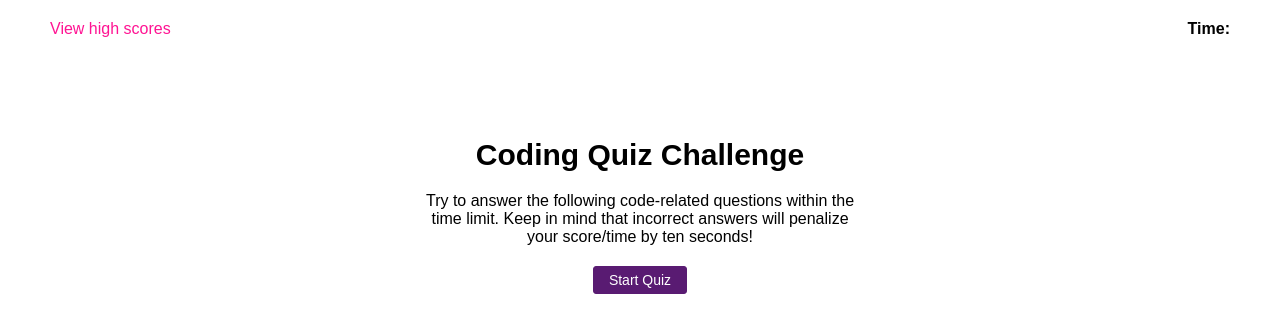
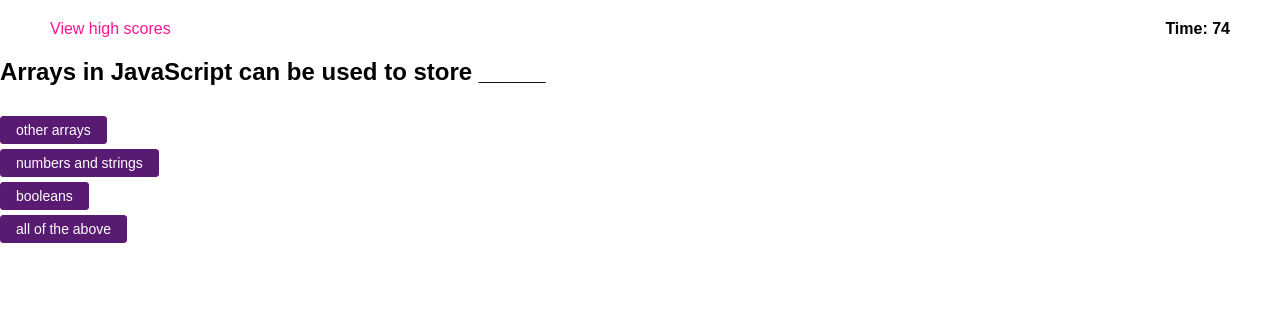
Before and after one commit to alyssawinn/timed-code-quiz, a plain HTML site: page index.html in a window 1280 px wide. Both pictures are taken after a click on the button "Start Quiz". Drawn offline with Linux system fonts and the light colour scheme.

Commit message:
add timer and first question

```diff
--- a/assets/css/styles.css
+++ b/assets/css/styles.css
@@ -38,38 +38,40 @@ header p {
 
 /* HEADER STYLES END */
 
-/* SECTION STYLES START */
-section {
-    margin: 100px;
+/* INTRO STYLES START */
+#intro {
     text-align: center;
+    margin: 50px 30%;
 }
 
-section h1 {
+#intro h1 {
     font-size: 30px;
     margin-bottom: 20px;
 }
 
-section p {
+#intro p {
     margin-bottom: 20px;
-    padding: 0 30%;
 }
 
-/* SECTION STYLES END */
+/* INTRO STYLES END */
 
-/* MEDIA QUERIES START */
-@media screen and (max-width: 1024px) {
-    section p {
-        padding: 0 15%;
-    }
+/* QUESTIONS STYLES START */
+#questions {
+    margin: 0 auto;
+    width: 100%;
 }
 
-@media screen and (max-width: 700px) {
-    section {
-        margin: 100px 20px;
-    }
+.question-text {
+    margin-bottom: 30px;
+}
 
-    section p {
-        padding: 0 0;
-    }
+.answer-option {
+    display: block;
+    margin: 5px 0;
 }
-/* MEDIA QUERIES END */
+
+.answer-option:focus {
+    border: 1px solid rgb(136, 103, 150);
+}
+
+/* QUESTION STYLES END */
--- a/assets/js/script.js
+++ b/assets/js/script.js
@@ -0,0 +1,82 @@
+var startBtn = document.getElementById('start-btn');
+var timerEl = document.getElementById('countdown-timer');
+var introEl = document.getElementById('intro');
+var questionsEl = document.getElementById('questions');
+var questionContainer = document.createElement("div");
+questionContainer.className = "question-container";
+var timeLeft = 75;
+
+var questions = [
+    {q: "Commonly used data types do not include:", a1: "booleans", a2: "strings", a3: "numbers", a4: "alerts"},
+    {q: "The condition in an if/else statement is enclosed with _____", a1: "curly brackets", a2: "square brackets", a3: "quotes", a4: "parenthesis"},
+    {q: "Arrays in JavaScript can be used to store _____", a1: "other arrays", a2: "numbers and strings", a3: "booleans", a4: "all of the above"}
+];
+
+var player = {
+    name: "",
+    score: 0,
+    reset: function () {
+        this.name = "";
+        this.score = 0;
+    }
+}
+
+function countdown() {
+
+    setInterval(function() {
+        //start timer
+        if (timeLeft > 0) {
+            timerEl.textContent = timeLeft;
+            timeLeft--;
+        }
+
+    }, 1000);
+
+    introEl.style.display = 'none';
+    var questionText = document.createElement("h2");
+    questionText.className = "question-text";
+    var option1 = document.createElement("button");
+    option1.className = "answer-option";
+    var option2 = document.createElement("button");
+    option2.className = "answer-option";
+    var option3 = document.createElement("button");
+    option3.className = "answer-option";
+    var option4 = document.createElement("button");
+    option4.className = "answer-option correct-answer";
+
+    for (var i = 0; i < questions.length; i++) {
+        questionText.textContent = questions[i].q;
+        option1.textContent = questions[i].a1;
+        option2.textContent = questions[i].a2;
+        option3.textContent = questions[i].a3;
+        option4.textContent = questions[i].a4;
+        questionsEl.appendChild(questionContainer);
+        questionContainer.appendChild(questionText);
+        questionContainer.appendChild(option1);
+        questionContainer.appendChild(option2);
+        questionContainer.appendChild(option3);
+        questionContainer.appendChild(option4);
+    }
+}
+
+var clickAnswerHandler = function(event) {
+    var targetEl = event.target;
+    var horizontalLine = document.createElement("hr");
+    var answerValid = document.createElement("p");
+
+    if(targetEl.matches(".correct-answer")) {
+        answerValid.textContent = "Correct";
+        questionContainer.appendChild(horizontalLine);
+        questionContainer.appendChild(answerValid);
+    } else if(targetEl.matches(".answer-option")) {
+        answerValid.textContent = "Incorrect";
+        questionContainer.appendChild(horizontalLine);
+        questionContainer.appendChild(answerValid);
+        timeLeft = timeLeft - 10;
+    }
+
+    setTimeout(countdown, 1000);
+};
+
+startBtn.onclick = countdown;
+questionsEl.addEventListener("click", clickAnswerHandler);
--- a/index.html
+++ b/index.html
@@ -10,13 +10,14 @@
 <body>
     <header>
         <a href="highscores.html">View high scores</a>
-        <p>Time: <span id="countdown-timer"></span></p>
+        <p>Time: <span id="countdown-timer">75</span></p>
     </header>
-    <section>
+    <section id="intro">
         <h1>Coding Quiz Challenge</h1>
         <p>Try to answer the following code-related questions within the time limit. Keep in mind that incorrect answers will penalize your score/time by ten seconds!</p>
         <button id="start-btn">Start Quiz</button>
     </section>
-    <script src="/assets/js/script.js"></script>
+    <section id="questions"></section>
+    <script src="./assets/js/script.js"></script>
 </body>
 </html>
```
